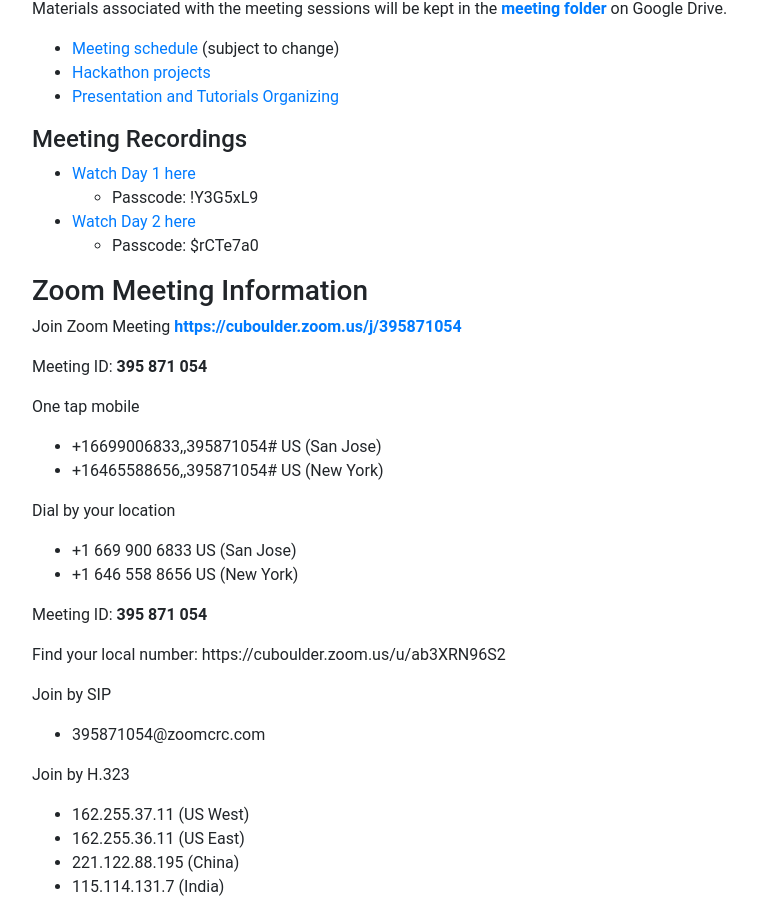
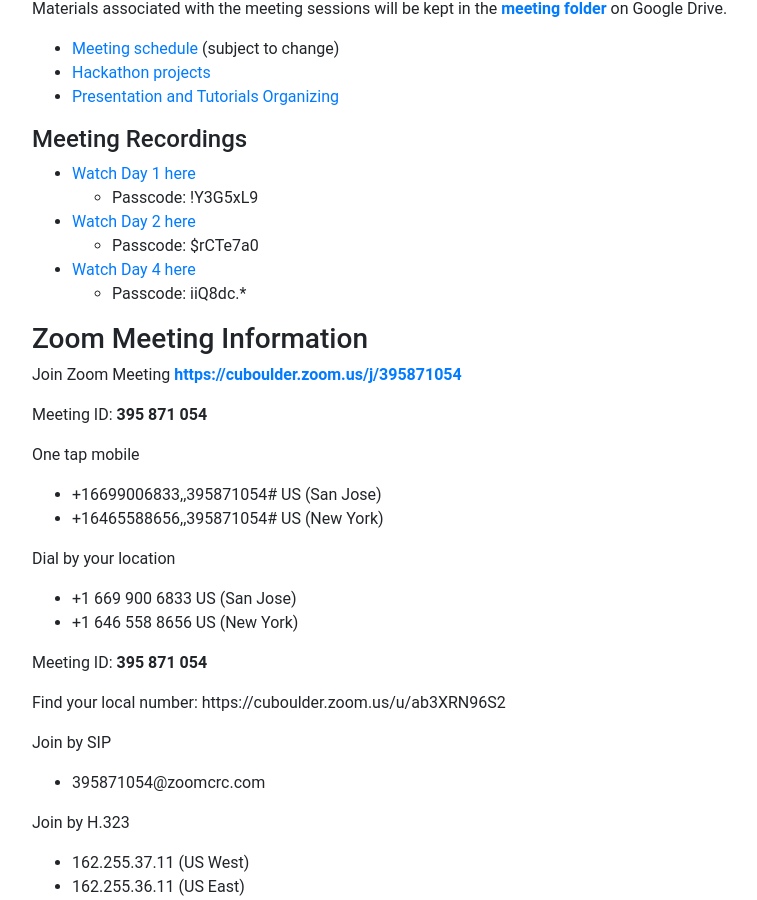
Before and after one commit to heliophysicsPy/heliophysicsPy.github.io, a Jekyll site: the page built from _pages/meetings/spring2021.md, in a window 1280 px wide and 900 px high, scrolled down 460 px. Shown: the whole window, without its empty margins (69-826 px from the left). Built offline with Jekyll 4.4.1, drawn with Linux system fonts in a browser that asks for light colours; nearby versions of some CDN libraries.

Commit message:
Add Day 4 recording

```diff
--- a/_pages/meetings/spring2021.md
+++ b/_pages/meetings/spring2021.md
@@ -28,6 +28,8 @@
    - Passcode: !Y3G5xL9
  - [Watch Day 2 here](https://cuboulder.zoom.us/rec/share/hQzT1TQLAIpmcG2LYv3W_e1KiHoA2stgaRSj-JEu74iO2dlVNC4t4GyqcaAZaA94.UXgwJcanCjiZ1OS6)
    - Passcode: $rCTe7a0
+ - [Watch Day 4 here](https://cuboulder.zoom.us/rec/share/CvNAKj0wF9-ZQbGJ2aP3l7utEFGTFD5rBLk1eS1972E6h0s5ikMfa8V97-0PAVtT.aoiLpUZi5CmRRsC2)
+   - Passcode: iiQ8dc.*
 
 ### Zoom Meeting Information
 
```
